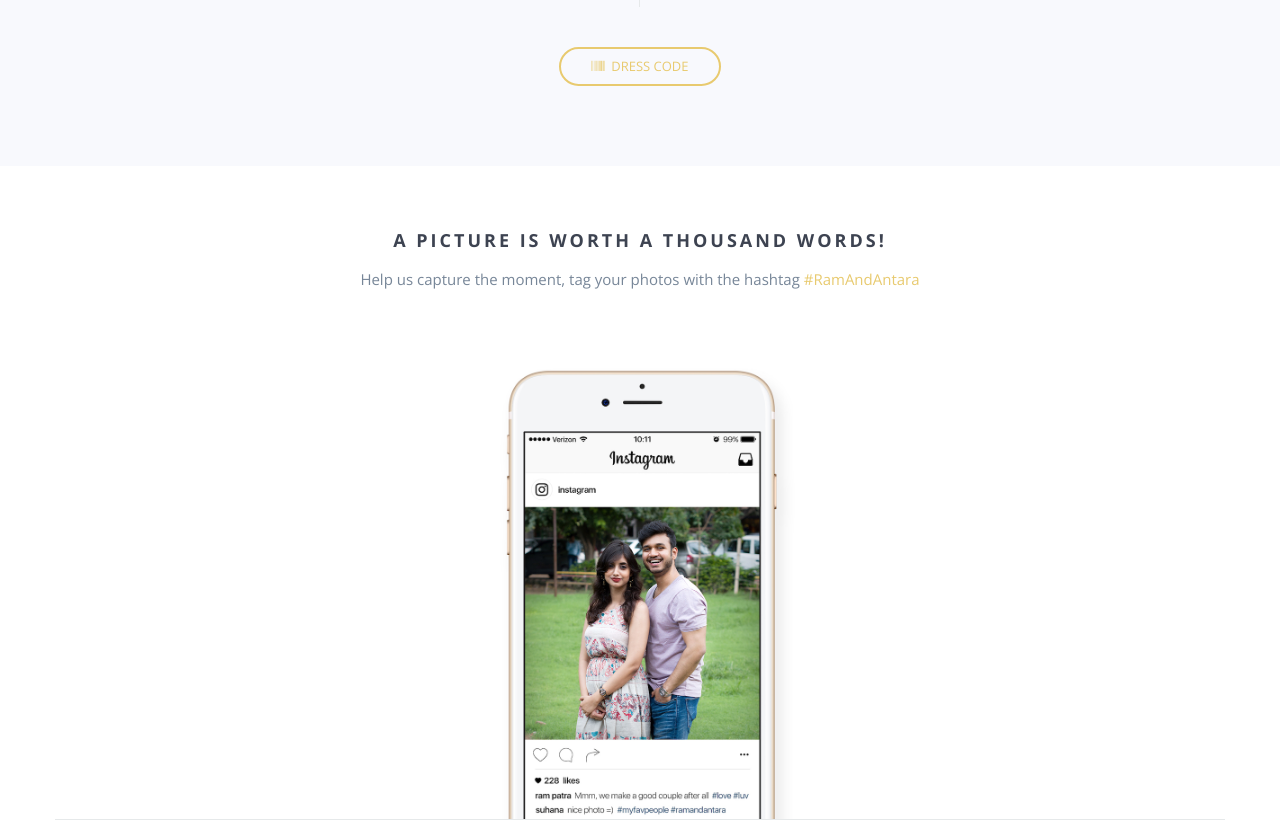
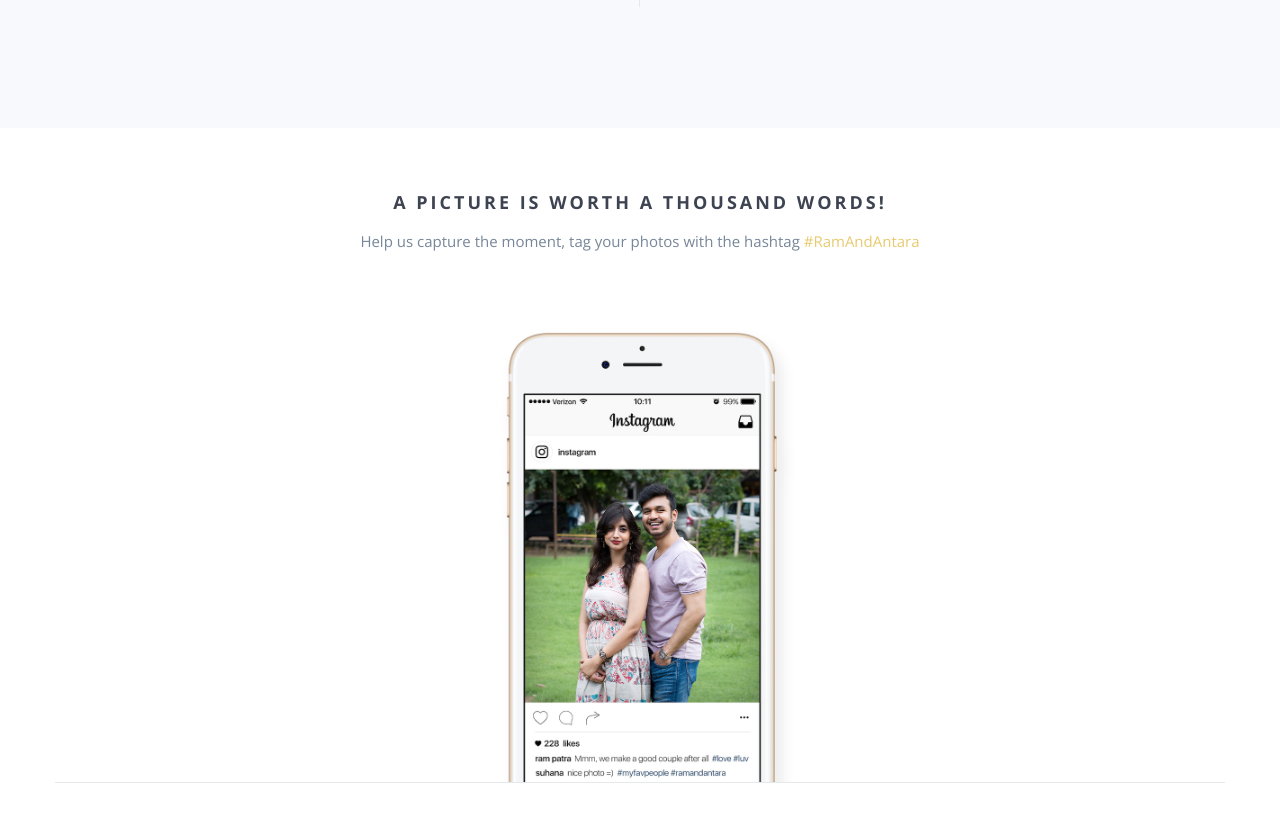
Before and after one commit to truthmonkey/2chesterway, a website: page index.html in a window 1280 px wide. Shown: the part 2180-3002 px from the top of the page. Drawn offline with nearby package versions, Linux system fonts and the light colour scheme; some packages are replaced by stand-ins of ours; files whose address does not match are found by name.

Commit message:
Update index.html

```diff
--- a/index.html
+++ b/index.html
@@ -170,9 +170,7 @@
         </div>
         <div class="row section-padding">
             <div class="col-md-4 col-md-offset-4 text-center">
-                <a class="btn btn-accent btn-small" data-toggle="modal" data-target="#dc-modal">
-                    <i class="fa fa-barcode"></i>&nbsp;&nbsp;Dress code
-                </a>
+
             </div>
         </div>
         <!--<div class="row">
```
